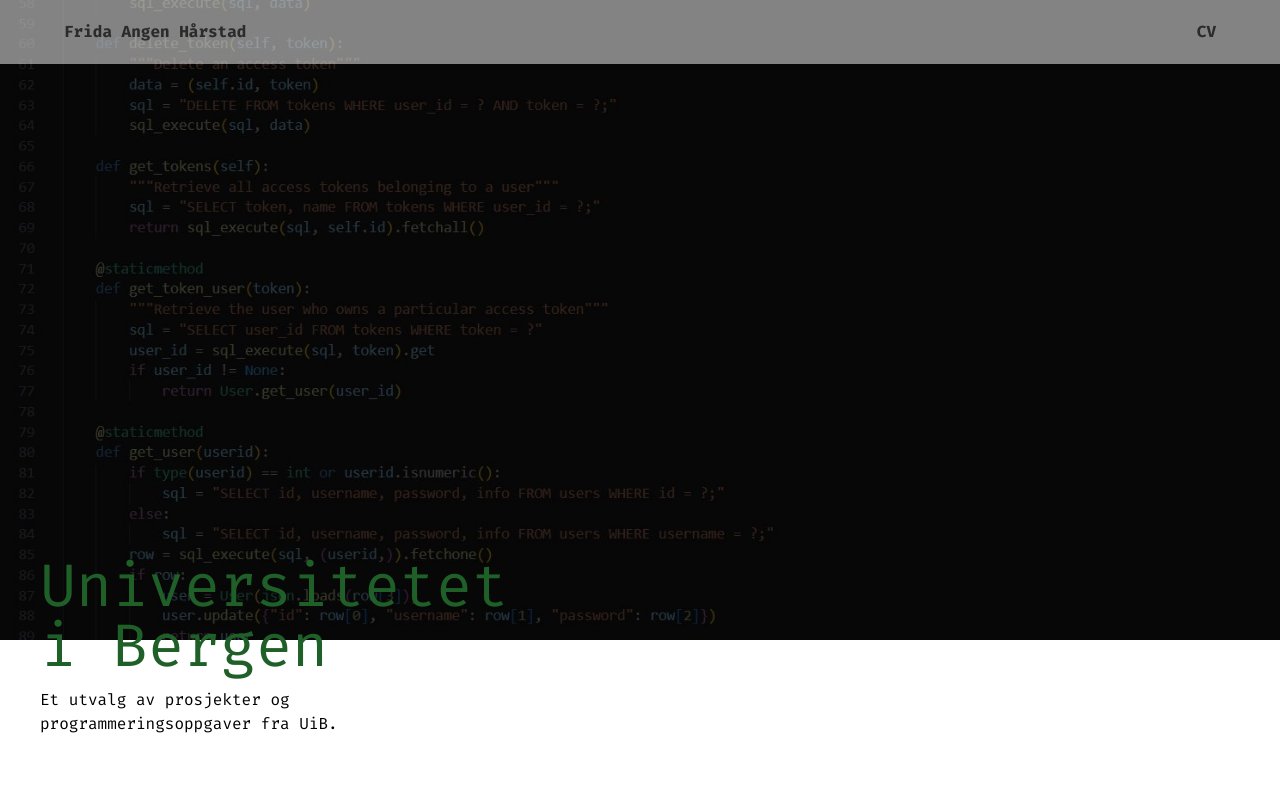
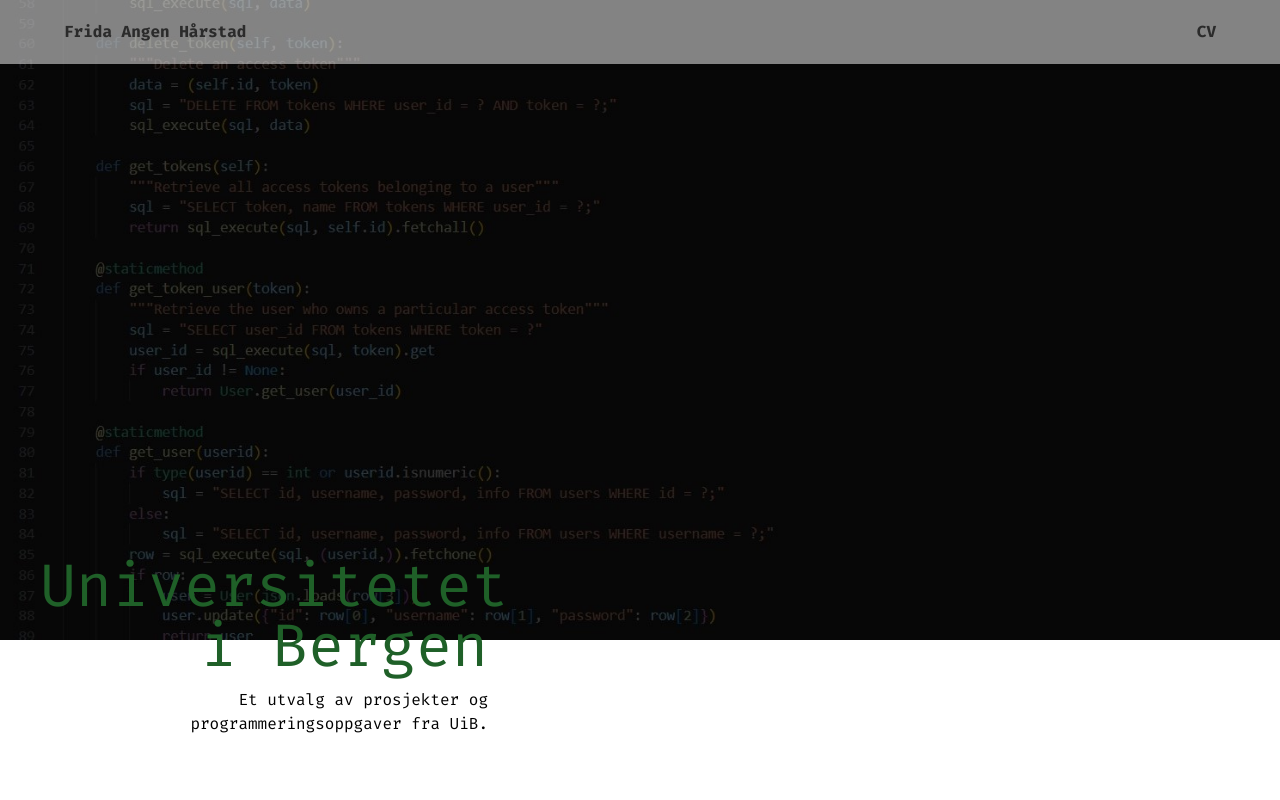
Before and after one commit to FridaHaars/personlig-nettside, a Next.js app: page /prosjekter/uib in a window 1280 px wide. Shown: the top 800 px of the page. Built offline with nearby package versions, Linux system fonts and the light colour scheme.

Commit message:
right adjust attempt

```diff
--- a/app/prosjekter/uib/page.jsx
+++ b/app/prosjekter/uib/page.jsx
@@ -28,7 +28,7 @@
 
 export default async function Project() {
   return (
-    <div className='ml-8 sm:ml-10 flex flex-col gap-16 mb-32'>
+    <div className='ml-8 sm:ml-10 flex flex-col gap-16 mb-32 text-right'>
       <ProjectHero
         title='Universitetet i Bergen'
         description='Et utvalg av prosjekter og programmeringsoppgaver fra UiB.'
```
